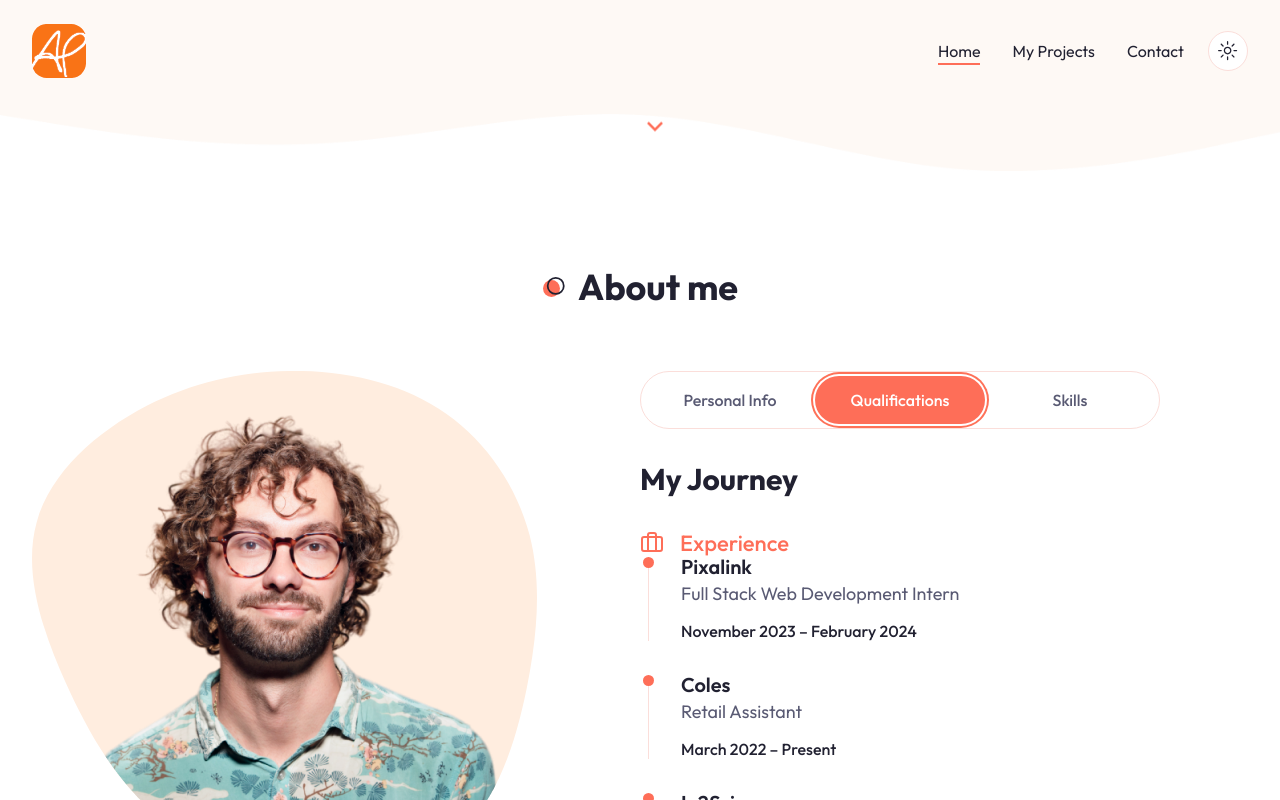
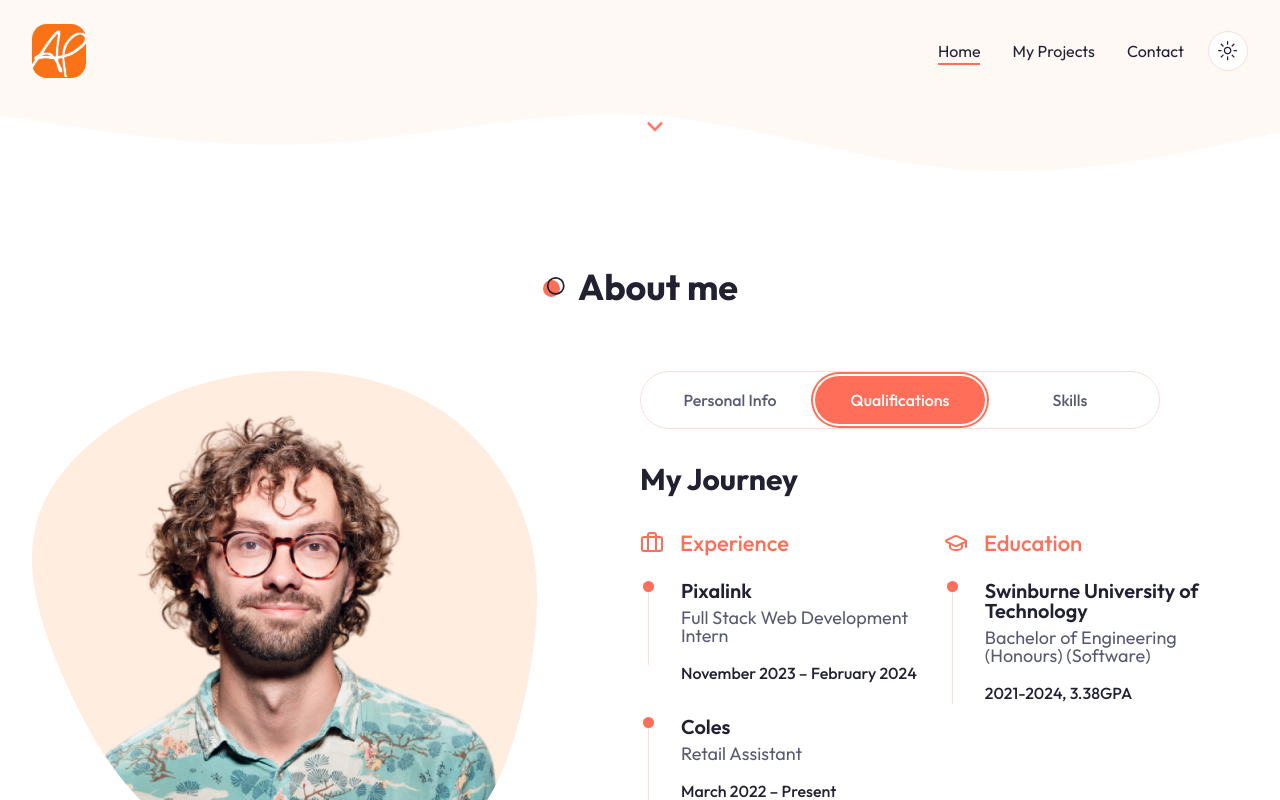
Before and after one commit to APeaHam/portfolio-site, a Next.js app: page / in a window 1280 px wide. Both pictures are taken after a click on the tab "Qualifications". Shown: the part 603-1403 px from the top of the page. Built offline with nearby package versions, Linux system fonts and the light colour scheme.

Commit message:
education complete. needs touchup

```diff
--- a/components/About.jsx
+++ b/components/About.jsx
@@ -168,9 +168,9 @@
                                             My Journey
                                         </h3>
                                         {/* exp & edu */}
-                                        <div>
+                                        <div className='grid md:grid-cols-2 gap-y-8'>
                                             {/* exp */}
-                                            <div>
+                                            <div className='flex flex-col gap-y-6'>
                                                 <div className='flex gap-x-4 items-center text-[22px] text-primary'>
                                                     <Briefcase />
                                                     <h4 className='capitalize font-medium'>
@@ -204,9 +204,43 @@
                                                     })}
                                                 </div>
                                             </div>
+                                            {/* edu */}
+                                            <div className='flex flex-col gap-y-6'>
+                                                <div className='flex gap-x-4 items-center text-[22px] text-primary'>
+                                                    <GraduationCap />
+                                                    <h4 className='capitalize font-medium'>
+                                                        {getData(qualificationData, 'education').title}
+                                                    </h4>
+                                                </div>
+                                                {/* list */}
+                                                <div className='flex flex-col gap-y-8'>
+                                                    {getData(qualificationData, 'education').data.map((item, index) => {
+                                                        const { university, qualification, years, GPA } = item
+                                                        return (
+                                                            <div className='flex gap-x-8 group' key={index}>
+                                                                <div className='h-[123px] w-[1px] bg-border relative ml-2'>
+                                                                    <div className='h-[11px] w-[11px] rounded-full bg-primary absolute
+                                                                    -left-[5px] group-hover:translate-y-[123px] translate-all duration-500
+                                                                    '></div>
+                                                                </div>
+                                                                <div>
+                                                                    <div className='font-semibold text-xl leading-none mb-2'>
+                                                                        {university}
+                                                                    </div>
+                                                                    <div className='text-lg leading-none text-muted-foreground mb-4'>
+                                                                        {qualification}
+                                                                    </div>
+                                                                    <div className='text-base font-medium'>
+                                                                        {years}, {GPA}
+                                                                    </div>
+                                                                </div>
+                                                            </div>
+                                                        )
+                                                    })}
+                                                </div>
+
+                                            </div>
                                         </div>
-                                        {/* edu */}
-                                        <div>education</div>
                                     </div>
                                 </TabsContent>
                                 <TabsContent value="skills">skills info</TabsContent>
```
